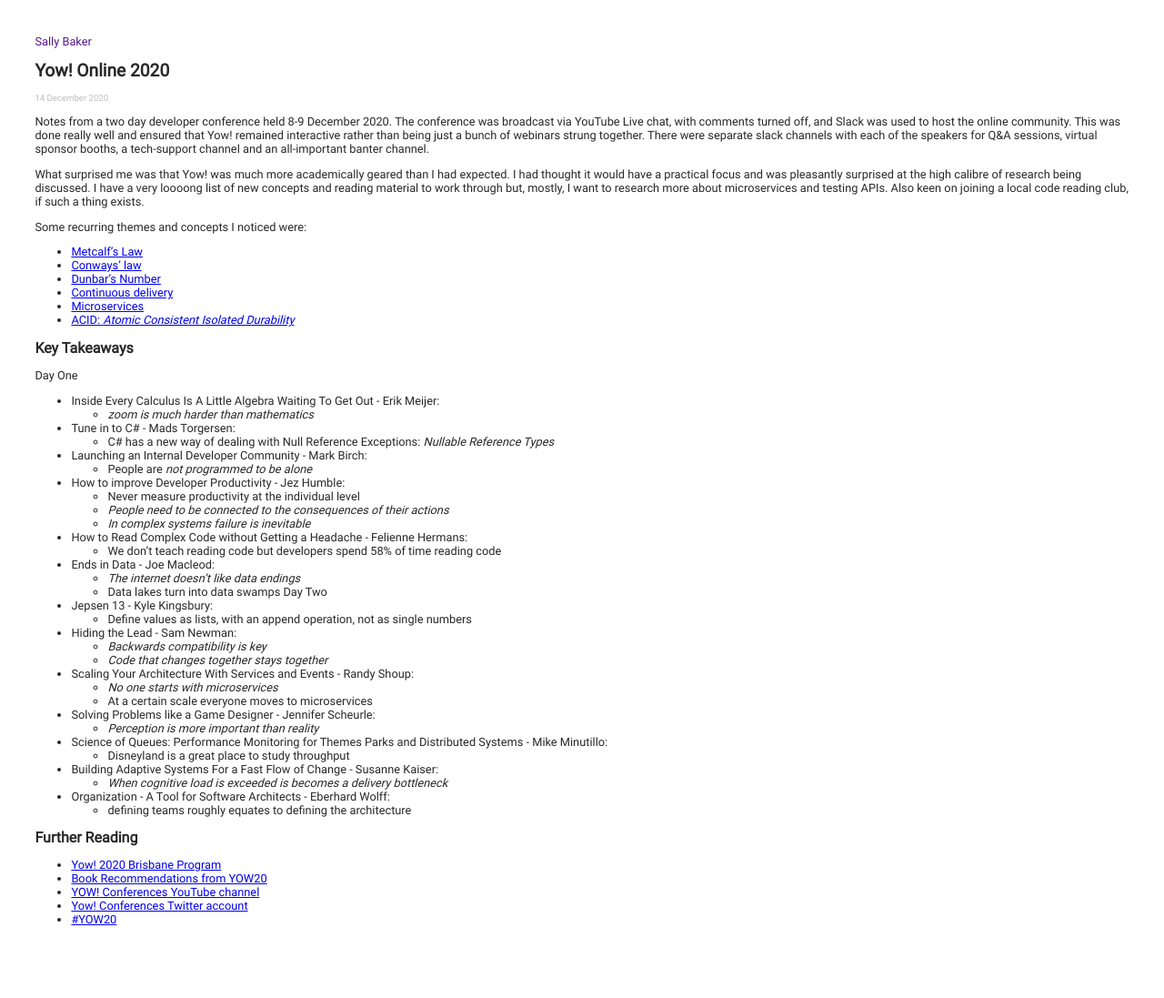
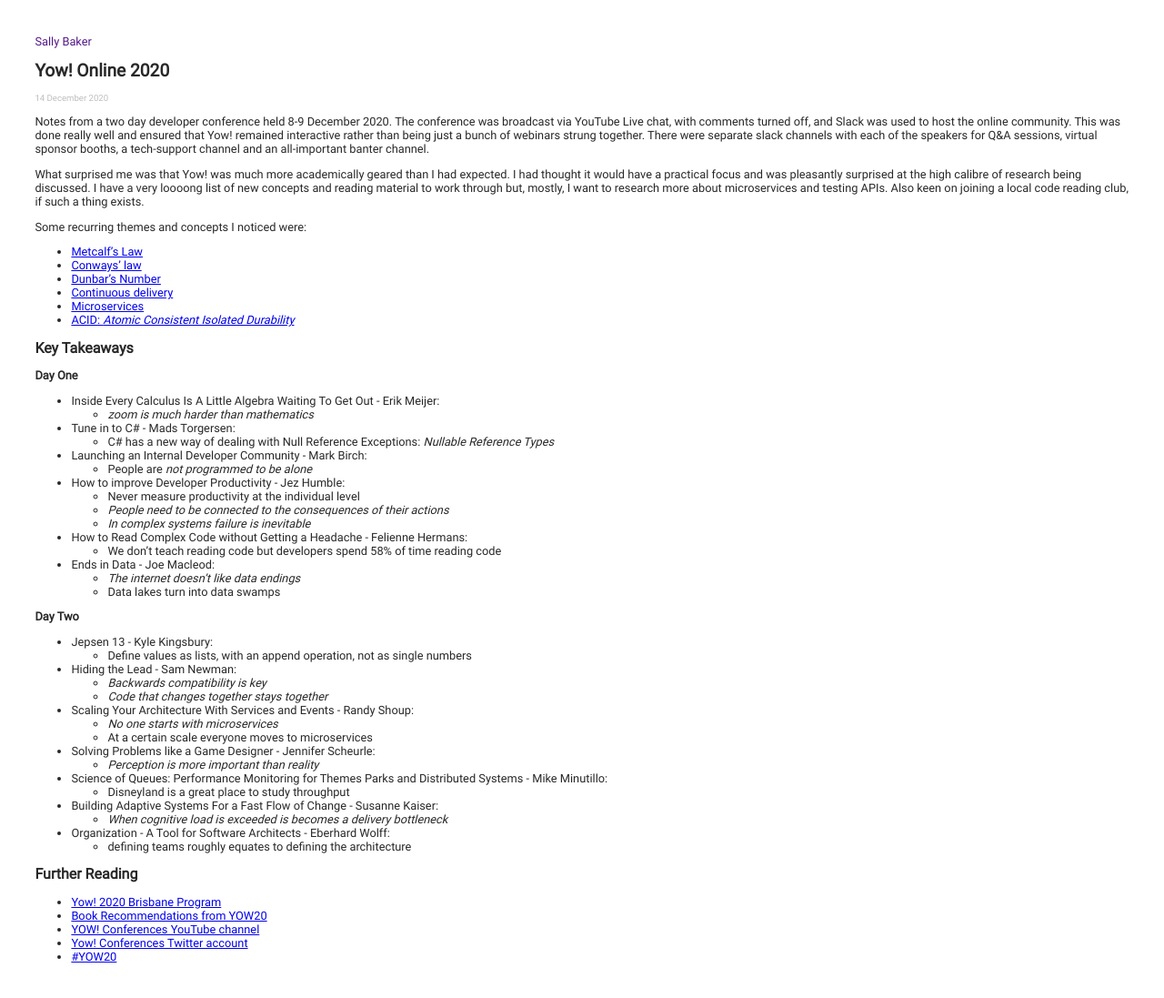
Before and after one commit to sallybaker/sallybaker.github.io, a Jekyll site: the page built from _posts/2020-12-14-yow.md, in a window 1280 px wide. Shown: the whole page at 91% size. Built offline with Jekyll 4.4.1, drawn with Linux system fonts in a browser that asks for light colours; before the commit the page ends 1057 px from its top, so only the background shows below that.

Commit message:
Update 2020-12-14-yow.md
Make Day 1 & Day 2 headings

```diff
--- a/_posts/2020-12-14-yow.md
+++ b/_posts/2020-12-14-yow.md
@@ -25,7 +25,7 @@
 - [ACID: _Atomic Consistent Isolated Durability_](https://en.wikipedia.org/wiki/ACID)
 
 ## Key Takeaways
-Day One
+### Day One
 - Inside Every Calculus Is A Little Algebra Waiting To Get Out - Erik Meijer:
   - _zoom is much harder than mathematics_
 - Tune in to C# - Mads Torgersen:
@@ -41,7 +41,8 @@
 - Ends in Data - Joe Macleod:
   - _The internet doesn't like data endings_
   - Data lakes turn into data swamps
-Day Two
+
+### Day Two
 - Jepsen 13 - Kyle Kingsbury:
   - Define values as lists, with an append operation, not as single numbers
 - Hiding the Lead - Sam Newman:
```
